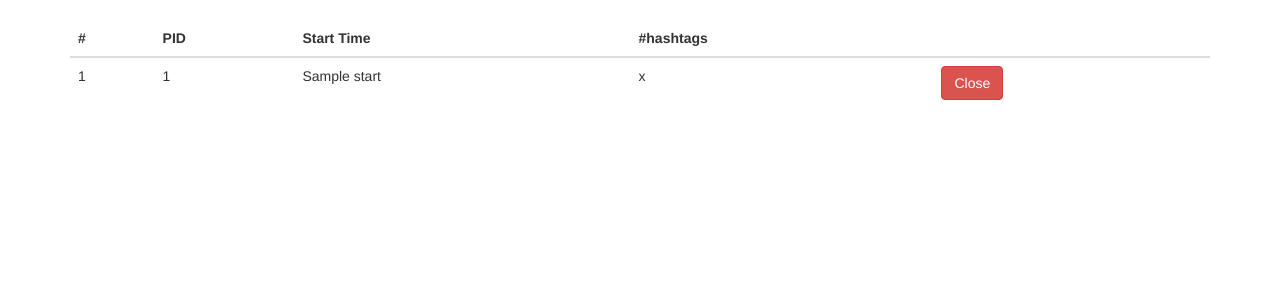
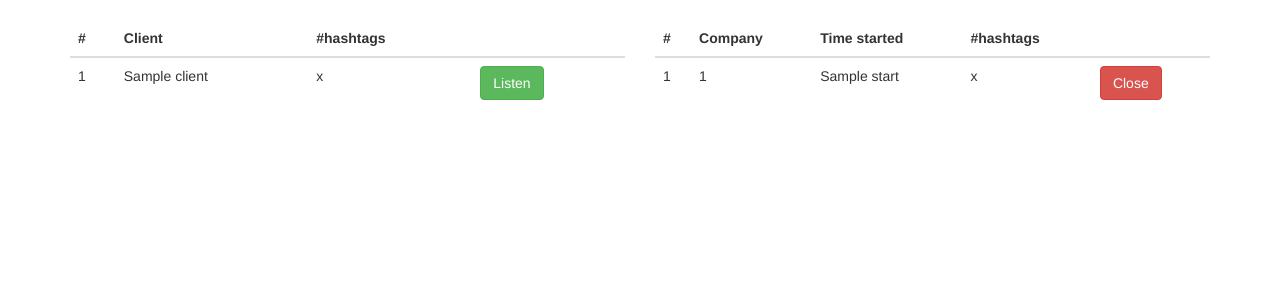
Before and after one commit to roks0n/streamline, a Python web app: template templates/admin/index.html in a window 1280 px wide. Shown: the part 51-351 px from the top of the page. Run offline with Jinja, Linux system fonts and the light colour scheme; the template is opened without the code that fills it: most values are stand-ins (such as "Sample title", 1, 10 or a date in 2020); some libraries are stand-ins or nearby versions.

Commit message:
open streams via admin dashboard + TODO list

```diff
--- a/templates/admin/index.html
+++ b/templates/admin/index.html
@@ -7,13 +7,35 @@
 {% block content %}
 
     <div class="row">
-        <div class="col-md-12">
+        <div class="col-md-6">
             <table class="table">
                 <thead>
                     <tr>
                         <th>#</th>
-                        <th>PID</th>
-                        <th>Start Time</th>
+                        <th>Client</th>
+                        <th>#hashtags</th>
+                        <th></th>
+                    </tr>
+                </thead>
+                <tbody>
+                    {% for stream in streams %}
+                    <tr>
+                        <td>{{ loop.index }}</td>
+                        <td>{{ stream.client }}</td>
+                        <td>{{ stream.hashtags }}</td>
+                        <td><a href="{{ url_for('portal.open_stream', hashtags=stream.hashtags) }}" class="btn btn-success">Listen</a>
+                    </tr>
+                    {% endfor %}
+                </tbody>
+            </table>
+        </div>
+        <div class="col-md-6">
+            <table class="table">
+                <thead>
+                    <tr>
+                        <th>#</th>
+                        <th>Company</th>
+                        <th>Time started</th>
                         <th>#hashtags</th>
                         <th></th>
                     </tr>
@@ -25,7 +47,7 @@
                         <td>{{ proc.pid }}</td>
                         <td>{{ proc.start }}</td>
                         <td>{{ proc.hashtags }}</td>
-                        <td><a href="{{ url_for('portal.close_stream', pid=proc.pid) }}" class="btn btn-danger">Close</button></a>
+                        <td><a href="{{ url_for('portal.close_stream', pid=proc.pid) }}" class="btn btn-danger">Close</a>
                     </tr>
                     {% endfor %}
                 </tbody>
```
Also changed, not shown: apps/portal/admin/views.py (+15 -2 lines), helpers/streamline.py (+15 -14 lines), 1 other file.
